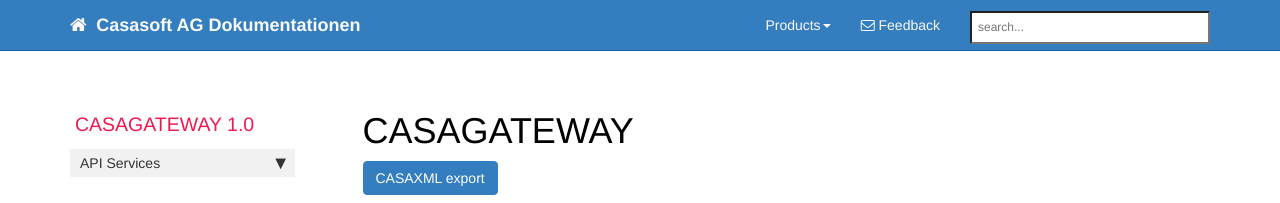
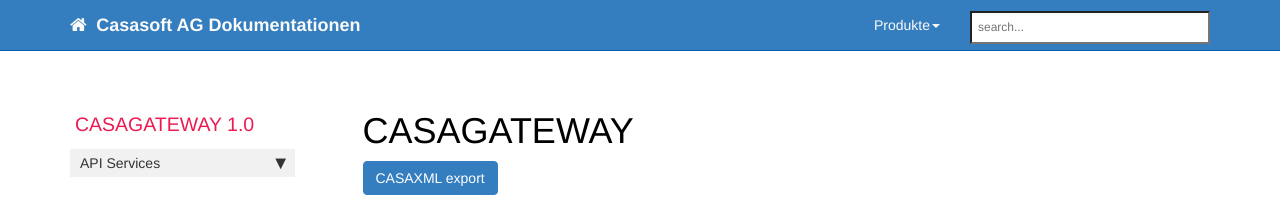
Before and after one commit to Jeremias-Nater/docs, a Jekyll site: the page built from index.md, in a window 1280 px wide. Shown: the top 203 px of the page. Built offline with Jekyll 4.4.1, drawn with Linux system fonts in a browser that asks for light colours; nearby versions of some CDN libraries; comment, search, counter and statistics services are not loaded.

Commit message:
feedback link hidden

```diff
--- a/_data/topnav.yml
+++ b/_data/topnav.yml
@@ -22,7 +22,7 @@ topnav_dropdowns:
     #       external_url: http://stackoverflow.com/questions/tagged/jekyll
     #     - title: Jekyll on my blog
     #       external_url: http://idratherbewriting.com/category-jekyll/
-    - title: Products
+    - title: Produkte
       folderitems:
         # - title: Jekyll Documentation Theme
         #   url: /mydoc_introduction/
--- a/_includes/feedback.html
+++ b/_includes/feedback.html
@@ -1,5 +1,5 @@
 <!-- Send feedback function -->
-<script>
+<!-- <script>
 function SendLinkByMail(href) {
 var subject= "{{site.site_title}} feedback";
 var body = "I have some feedback about the {{page.title}} page: ";
@@ -13,4 +13,4 @@ window.location.href = uri;
 }
 </script>
 
-<li><a href="{% if site.feedback_link %}{{site.feedback_link}}{% else %}javascript:(function()%7BSendLinkByMail()%3B%7D)()%3B{% endif %}" target="_blank">{% if site.feedback_link == null %}<i class="fa fa-envelope-o"></i>{% endif %} {% if site.feedback_text %}{{site.feedback_text}}{% else %}Feedback{% endif %}</a></li>
+<li><a href="{% if site.feedback_link %}{{site.feedback_link}}{% else %}javascript:(function()%7BSendLinkByMail()%3B%7D)()%3B{% endif %}" target="_blank">{% if site.feedback_link == null %}<i class="fa fa-envelope-o"></i>{% endif %} {% if site.feedback_text %}{{site.feedback_text}}{% else %}Feedback{% endif %}</a></li> -->
```
